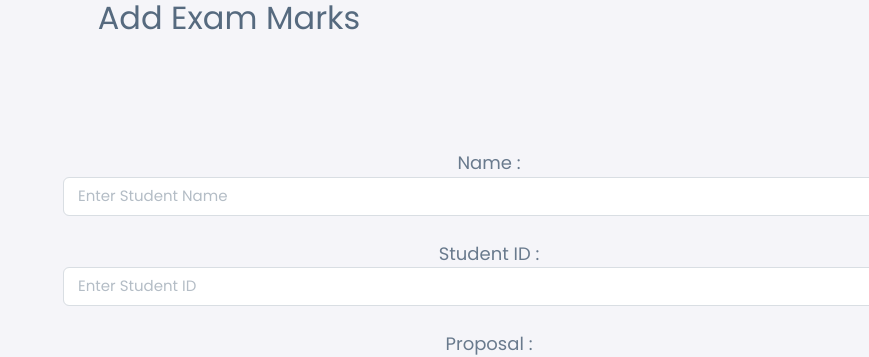
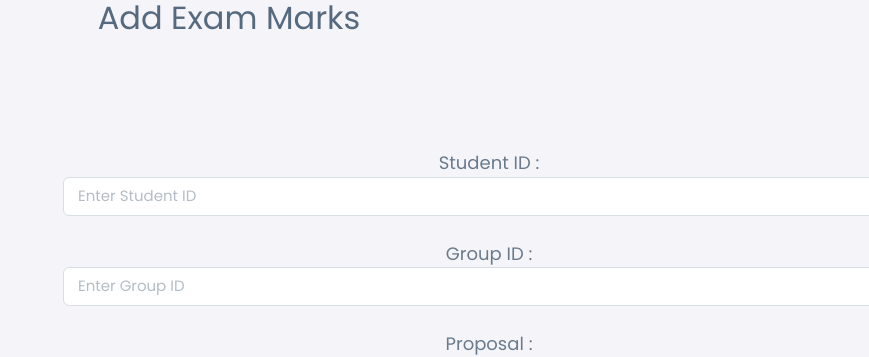
Before and after one commit to ShehanGit/Project-Module-Management-System, a React (Create React App) app in the folder frontend/: page /examinaraddmark in a window 1280 px wide. Shown: the top 357 px of the page, without its empty margins (411-1280 px from the left). Built offline with nearby package versions, Linux system fonts and the light colour scheme.

Commit message:
Finished

```diff
--- a/frontend/src/pages/ExaminarUpdate.jsx
+++ b/frontend/src/pages/ExaminarUpdate.jsx
@@ -51,12 +51,12 @@ export default function Examinarmarkadd() {
     const newErrors = {...errors}; // Duplicate errors object
 
     if (!name) {
-      newErrors.name = 'Name is required';
+      newErrors.name = 'Student ID is required';
       isValid = false;
     }
 
     if (!studentId) {
-      newErrors.studentId = 'Student ID is required';
+      newErrors.studentId = 'Group ID is required';
       isValid = false;
     }
 
@@ -119,7 +119,7 @@ export default function Examinarmarkadd() {
             {/* ... Other input fields */}
 
             <div className="form-group mb-4">
-              <label htmlFor="studentID" >Name :</label>
+              <label htmlFor="studentID" >Student ID :</label>
               <input
                 type="text"f
                 className="form-control"
@@ -133,7 +133,7 @@ export default function Examinarmarkadd() {
 
 
             <div className="form-group mb-4">
-              <label htmlFor="studentID" >Student ID :</label>
+              <label htmlFor="studentID" >Group ID :</label>
               <input
                 type="text"
                 className="form-control"
--- a/frontend/src/pages/ExaminaraTable.jsx
+++ b/frontend/src/pages/ExaminaraTable.jsx
@@ -74,7 +74,7 @@ function ExaminarTable() {
                 <tr style={{ backgroundColor: '#ACE2E1' }}>
                   <th >ID</th>
                   <th>Sdudent ID</th>
-                  <th>Name</th>
+                  <th>Group ID</th>
                   <th>Proposal</th>
                   <th>Progress 1</th>
                   <th>Progress 2</th>
@@ -86,8 +86,8 @@ function ExaminarTable() {
                 {exams.map((exam) => (
                   <tr key={exam.ID}>
                     <td>{exam.id}</td>
+                    <td>{exam.name}</td>
                     <td>{exam.studentId}</td>
-                    <td>{exam.name}</td>
                     <td>{exam.proposal}</td>
                     <td>{exam.progress1}</td>
                     <td>{exam.progress2}</td>
--- a/frontend/src/pages/Examinaraddmarks.jsx
+++ b/frontend/src/pages/Examinaraddmarks.jsx
@@ -33,12 +33,12 @@ export default function Examinarmarkadd() {
     const newErrors = {...errors}; // Duplicate errors object
 
     if (!name) {
-      newErrors.name = 'Name is required';
+      newErrors.name = 'Student ID is required';
       isValid = false;
     }
 
     if (!studentId) {
-      newErrors.studentId = 'Student ID is required';
+      newErrors.studentId = 'Group ID is required';
       isValid = false;
     }
 
@@ -94,11 +94,11 @@ export default function Examinarmarkadd() {
             {/* ... Other input fields */}
 
             <div className="form-group mb-4">
-              <label htmlFor="studentID" >Name :</label>
+              <label htmlFor="studentID" >Student ID :</label>
               <input
                 type="text"
                 className="form-control"
-                placeholder="Enter Student Name"
+                placeholder="Enter Student ID"
                 value={name}
                 onChange={(e) => setName(e.target.value)}
               />
@@ -107,11 +107,11 @@ export default function Examinarmarkadd() {
 
 
             <div className="form-group mb-4">
-              <label htmlFor="studentID" >Student ID :</label>
+              <label htmlFor="studentID" >Group ID :</label>
               <input
                 type="text"
                 className="form-control"
-                placeholder="Enter Student ID"
+                placeholder="Enter Group ID"
                 value={studentId}
                 onChange={(e) => setStudentId(e.target.value)}
               />
```
